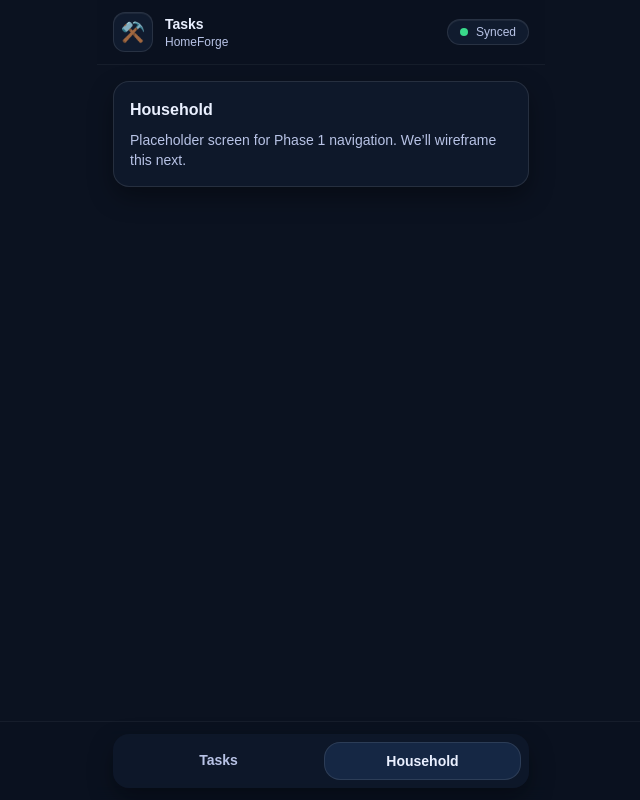
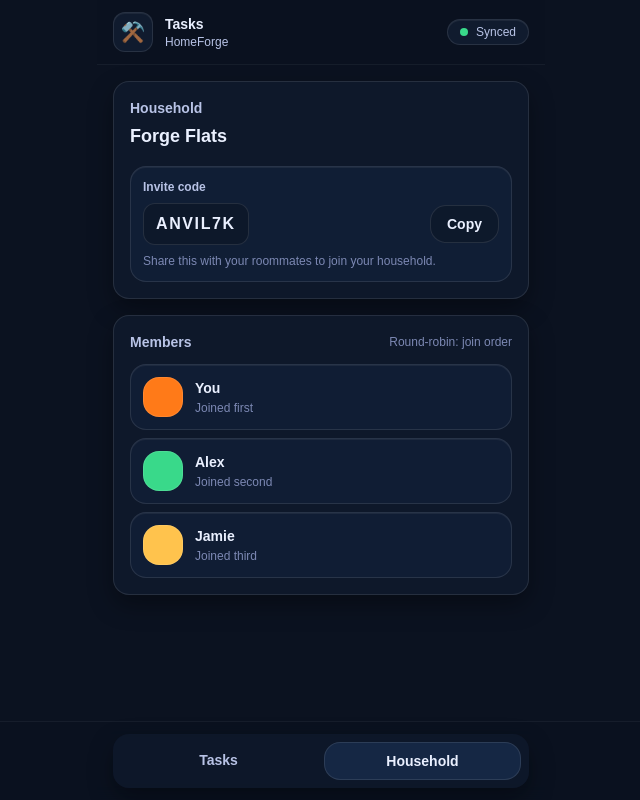
Before and after one commit to ted-cmyk/homeforge, a Next.js app: page /household in a window 1280 px wide. Shown: the whole page, without its empty margins (319-959 px from the left). Built offline with nearby package versions, Linux system fonts and the light colour scheme.

Commit message:
Household screen wireframe with invite code and members

```diff
--- a/app/(app)/household/page.tsx
+++ b/app/(app)/household/page.tsx
@@ -1,10 +1,76 @@
+// app/(app)/household/page.tsx
+"use client";
+
+import { useState } from "react";
+import MemberRow from "@/components/household/MemberRow";
+
+const mockHousehold = {
+  name: "Forge Flats",
+  inviteCode: "ANVIL7K",
+};
+
+const mockMembers = [
+  { id: "1", name: "You", color: "#FF7A18", subtitle: "Joined first" },
+  { id: "2", name: "Alex", color: "#39D98A", subtitle: "Joined second" },
+  { id: "3", name: "Jamie", color: "#FFC34D", subtitle: "Joined third" },
+];
+
 export default function HouseholdPage() {
+  const [copied, setCopied] = useState(false);
+
+  async function copyInvite() {
+    try {
+      await navigator.clipboard.writeText(mockHousehold.inviteCode);
+      setCopied(true);
+      setTimeout(() => setCopied(false), 1200);
+    } catch {
+      // clipboard may fail in some browser contexts; ignore for wireframe
+      setCopied(false);
+    }
+  }
+
   return (
-    <div className="rounded-2xl border border-white/10 bg-[#101B2E]/80 p-4 shadow-[0_10px_25px_rgba(0,0,0,0.35)]">
-      <div className="text-base font-semibold">Household</div>
-      <p className="mt-2 text-sm text-[#B8C3E6]">
-        Placeholder screen for Phase 1 navigation. We’ll wireframe this next.
-      </p>
+    <div className="flex flex-col gap-4">
+      {/* Household card */}
+      <section className="rounded-2xl border border-white/10 bg-[#101B2E]/80 p-4 shadow-[0_10px_25px_rgba(0,0,0,0.35)]">
+        <div className="text-sm font-semibold text-[#B8C3E6]">Household</div>
+        <div className="mt-1 text-lg font-semibold">{mockHousehold.name}</div>
+
+        <div className="mt-4 rounded-2xl border border-white/10 bg-[#152744]/45 p-3 shadow-[inset_0_1px_0_rgba(255,255,255,0.06)]">
+          <div className="text-xs font-semibold text-[#B8C3E6]">Invite code</div>
+          <div className="mt-2 flex items-center justify-between gap-3">
+            <div className="rounded-xl border border-white/10 bg-[#0B1220]/50 px-3 py-2 text-base font-extrabold tracking-widest text-[#EAF0FF]">
+              {mockHousehold.inviteCode}
+            </div>
+            <button
+              onClick={copyInvite}
+              className="rounded-2xl border border-white/10 bg-[#0B1220]/40 px-4 py-2 text-sm font-bold text-[#EAF0FF] hover:bg-[#0B1220]/55 active:translate-y-[1px]"
+            >
+              {copied ? "Copied" : "Copy"}
+            </button>
+          </div>
+          <div className="mt-2 text-xs text-[#7C88B3]">
+            Share this with your roommates to join your household.
+          </div>
+        </div>
+      </section>
+
+      {/* Members card */}
+      <section className="rounded-2xl border border-white/10 bg-[#101B2E]/80 p-4 shadow-[0_10px_25px_rgba(0,0,0,0.35)]">
+        <div className="flex items-center justify-between">
+          <div className="text-sm font-semibold text-[#B8C3E6]">Members</div>
+          <div className="text-xs text-[#7C88B3]">Round-robin: join order</div>
+        </div>
+
+        <div className="mt-3 flex flex-col gap-2">
+          {mockMembers.map((m) => (
+            <MemberRow
+              key={m.id}
+              member={{ id: m.id, name: m.name, color: m.color, subtitle: m.subtitle }}
+            />
+          ))}
+        </div>
+      </section>
     </div>
   );
 }
--- /dev/null
+++ b/components/household/MemberRow.tsx
@@ -0,0 +1,27 @@
+// components/household/MemberRow.tsx
+type Member = {
+  id: string;
+  name: string;
+  color: string; // hex
+  subtitle?: string;
+};
+
+export default function MemberRow({ member }: { member: Member }) {
+  return (
+    <div className="flex items-center gap-3 rounded-2xl border border-white/10 bg-[#152744]/40 p-3 shadow-[inset_0_1px_0_rgba(255,255,255,0.06)]">
+      <div
+        className="h-10 w-10 rounded-2xl border border-white/10"
+        style={{ background: member.color }}
+        aria-hidden="true"
+      />
+      <div className="min-w-0 flex-1">
+        <div className="truncate text-sm font-semibold text-[#EAF0FF]">
+          {member.name}
+        </div>
+        {member.subtitle ? (
+          <div className="mt-0.5 text-xs text-[#7C88B3]">{member.subtitle}</div>
+        ) : null}
+      </div>
+    </div>
+  );
+}
```
